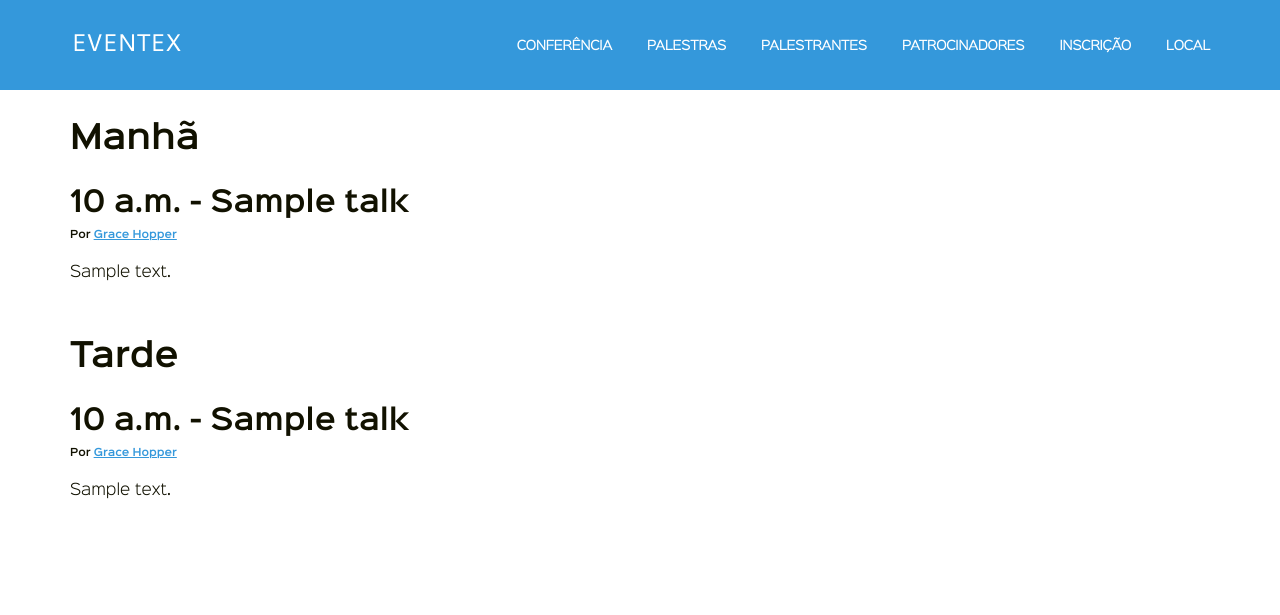
After one commit to nogsantos/eventex, a Django app: template eventex/core/templates/core/talk/list.html in a window 1280 px wide. The commit adds this page. Shown: the top 615 px of the page. Run offline with Django 3.2, Linux system fonts and the light colour scheme; the template is opened without the code that fills it: values that come from a table or form of the project are taken from there, others are empty; data comes from the database, SQL or seed files in the repository; tables that the repository leaves empty hold one stand-in row (values such as "Sample post"); parts of the project's set-up code (start-up, migrations or seed data) failed here and were passed over; some libraries are stand-ins or nearby versions.

Commit message:
feat(talk): Create the talks lists

```diff
--- a/eventex/core/admin.py
+++ b/eventex/core/admin.py
@@ -1,7 +1,7 @@
 from django.contrib import admin
 from django.utils.html import format_html
 
-from eventex.core.models import Speaker, Contact
+from eventex.core.models import Speaker, Contact, Talk
 
 
 class ContactInLine(admin.TabularInline):
@@ -43,4 +43,6 @@ class SpeakerModelAdmin(admin.ModelAdmin):
     photo_img.short_description = 'foto'
 
 
+"""Register the models on admin"""
 admin.site.register(Speaker, SpeakerModelAdmin)
+admin.site.register(Talk)
--- a/eventex/core/models.py
+++ b/eventex/core/models.py
@@ -44,3 +44,18 @@ class Contact(models.Model):
 
     def __str__(self):
         return self.speaker.name
+
+
+class Talk(models.Model):
+    title = models.CharField('título', max_length=200)
+    start = models.TimeField('hora início', blank=True, null=True)
+    description = models.TextField('descrição', blank=True, null=True)
+    speakers = models.ManyToManyField('Speaker', blank=True,
+                                      verbose_name='palestrantes')
+
+    class Meta:
+        verbose_name = 'palestra'
+        verbose_name_plural = 'palestras'
+
+    def __str__(self):
+        return f'{self.start} {self.title}'
--- a/eventex/core/static/css/main.css
+++ b/eventex/core/static/css/main.css
@@ -405,4 +405,16 @@ section header h2 {
     align-content: space-between;
 }
 
+.talks h3 {
+    padding: 0;
+    min-height: 0;
+}
+
+.talks h4 {
+    min-height: 1em;
+    font-size: 1em;
+    padding: 0;
+    margin: 0;
+}
+
 /* Fim Customização */
--- /dev/null
+++ b/eventex/core/templates/core/talk/list.html
@@ -0,0 +1,20 @@
+{% extends 'base.html' %}
+{% block content %}
+<section>
+    <div class="talks content row padding-bottom-3 desktop-12 container">
+        <h2>Manh&atilde;</h2>
+        {% for talk in morning_talks %}
+        {% include 'core/talk/list_snippet.html' with talk=talk only %}
+        {% empty %}
+        <p>Ainda não existem palestras no período da manhã</p>
+        {% endfor %}
+
+        <h2>Tarde</h2>
+        {% for talk in afternoon_talks %}
+        {% include 'core/talk/list_snippet.html' with talk=talk only %}
+        {% empty %}
+        <p>Ainda não existem palestras no período da tarde</p>
+        {% endfor %}
+    </div>
+</section>
+{% endblock content %}
--- /dev/null
+++ b/eventex/core/templates/core/talk/list_snippet.html
@@ -0,0 +1,7 @@
+<h3>{{ talk.start }} - {{ talk.title }}</h3>
+<h4>Por
+    {% for speaker in talk.speakers.all %}
+    <a href="{{ speaker.get_absolute_url }}">{{ speaker.name }}</a>
+    {% endfor %}
+</h4>
+<p>{{ talk.description }}</p>
--- a/eventex/core/templates/nav.html
+++ b/eventex/core/templates/nav.html
@@ -8,6 +8,7 @@
         <a href="javascript:void(0);" class="nav-mobile"><i class="fa fa-bars"></i></a>
         <ul>
             <li><a data-scroll href="{% url 'home' %}#overview">Conferência</a></li>
+            <li><a data-scroll href="{% url 'talk_list' %}">Palestras</a></li>
             <li><a data-scroll href="{% url 'home' %}#speakers">Palestrantes</a></li>
             <li><a data-scroll href="{% url 'home' %}#sponsors">Patrocinadores</a></li>
             <li><a data-scroll href="{% url 'home' %}#register">Inscrição</a></li>
--- a/eventex/urls.py
+++ b/eventex/urls.py
@@ -1,11 +1,12 @@
 from django.contrib import admin
 from django.urls import path, include
 
-from eventex.core.views import home, speaker_detail
+from eventex.core.views import home, speaker_detail, talk_list
 
 urlpatterns = [
     path('', home, name='home'),
     path('subscriptions/', include('eventex.subscriptions.urls')),
+    path('talks/', talk_list, name='talk_list'),
     path('speakers/<slug:slug>/', speaker_detail, name='speaker_detail'),
     path('admin/', admin.site.urls),
 ]
```
Also changed, not shown: eventex/core/tests/setup.py (+17 -1 lines), eventex/core/tests/test_model_talk.py (added, +59 -0 lines), eventex/core/tests/test_view_home.py (+5 -0 lines), eventex/core/tests/test_view_talk_list.py (added, +78 -0 lines), eventex/core/views.py (+9 -1 lines), eventex/core/migrations/0004_auto_20191115_1927.py (added), eventex/core/migrations/0005_auto_20191115_2014.py (added), eventex/core/migrations/0006_auto_20191115_2016.py (added).
